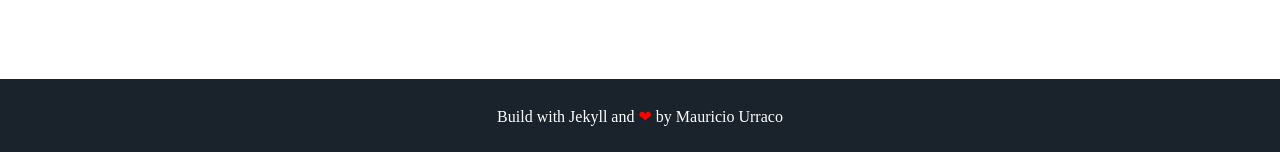
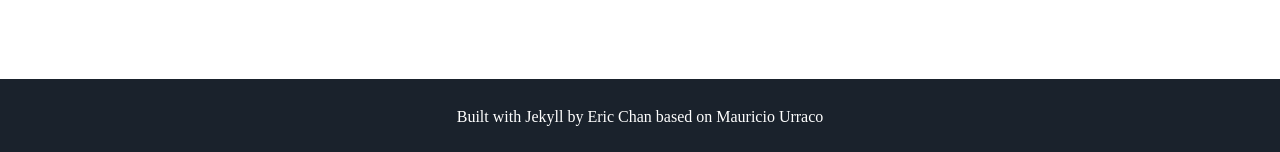
Before and after one commit to eric-c-chan/ec2908.github.io, a Jekyll site: the page built from index.html, in a window 1280 px wide. Shown: the part 1546-1698 px from the top of the page. Built offline with Jekyll 4.4.1, drawn with Linux system fonts in a browser that asks for light colours; some web fonts are replaced.

Commit message:
Update footer.html

```diff
--- a/_includes/footer.html
+++ b/_includes/footer.html
@@ -1,6 +1,6 @@
 <footer class="footer">
     <!-- <p>&copy; {{ site.username }}</p> -->
-    <p>Build with Jekyll and <span class="love">❤</span> by <a href="https://github.com/murraco">Mauricio Urraco</a></p>
+    <p>Built with Jekyll by Eric Chan based on <a href="https://github.com/murraco">Mauricio Urraco</a></p>
 </footer>
 <script src="//cdn.jsdelivr.net/particles.js/2.0.0/particles.min.js"></script>
 <script src="{{ '/assets/js/sweet-scroll.min.js' | prepend: site.baseurl }}"></script>
```
